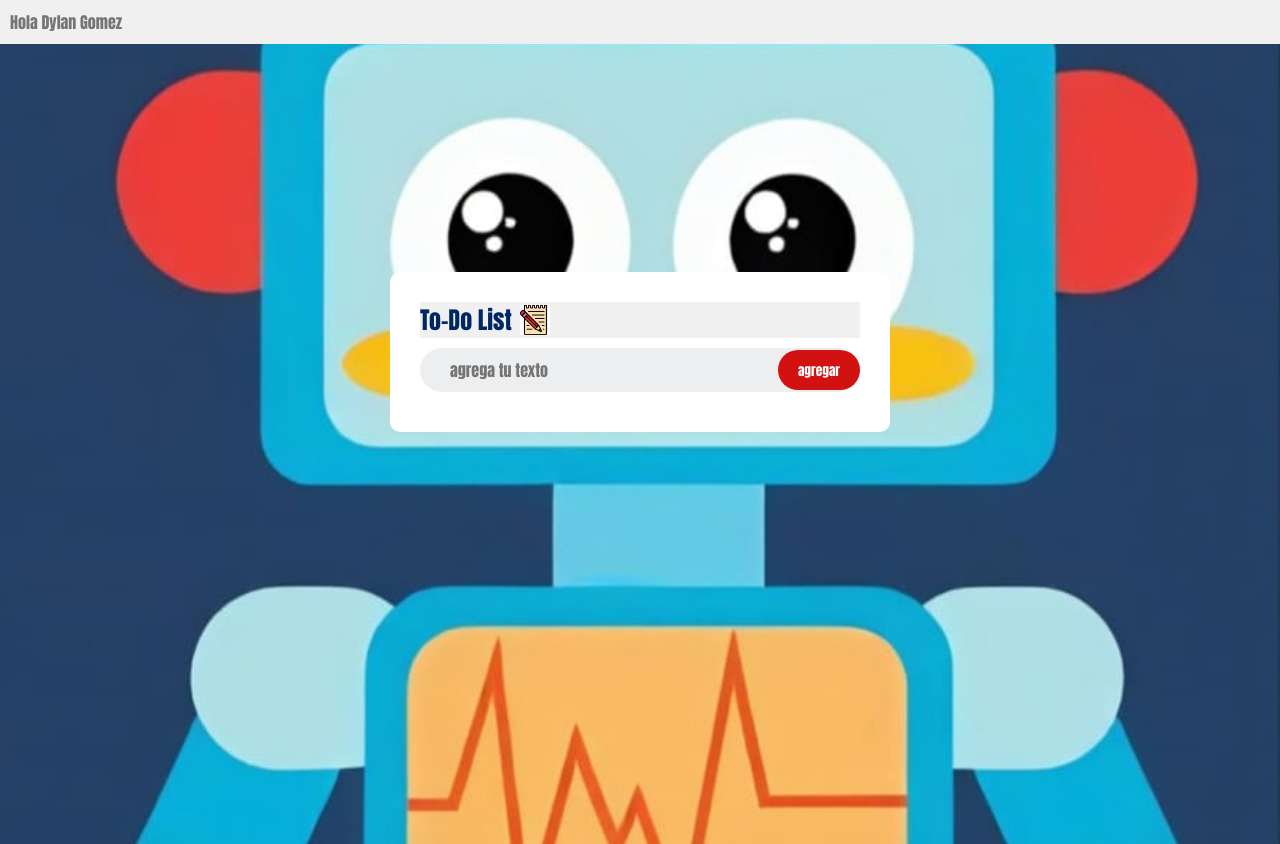
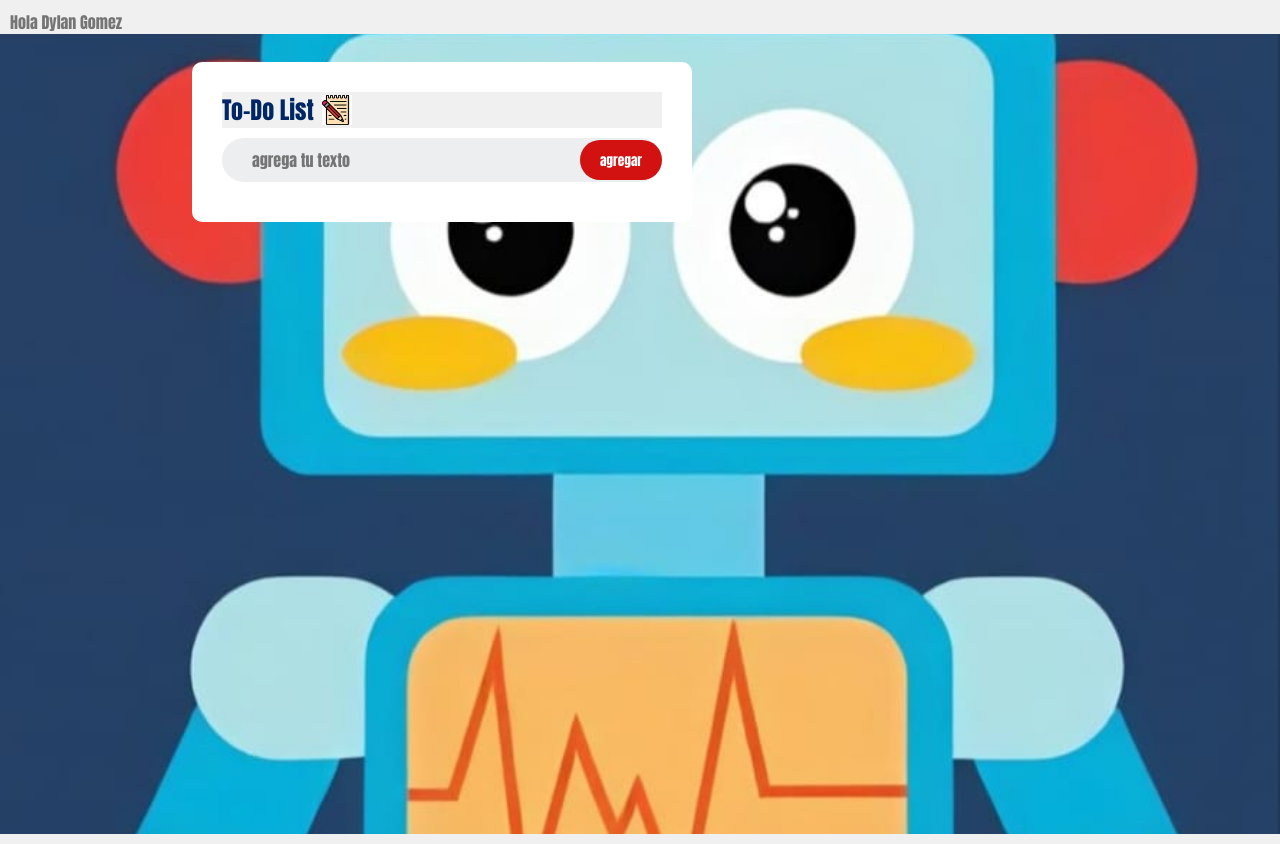
Before and after one commit to JalVargas/To-do-List, a plain HTML site: page index.html in a window 1280 px wide. Drawn offline with Linux system fonts and the light colour scheme.

Commit message:
to-do-list ok

```diff
--- a/styles.css
+++ b/styles.css
@@ -22,6 +22,8 @@
   width: 100%;
   max-width: 100%;
   height: auto;
+  position: relative;
+  top: -10px;
 }
 .todo-app {
   width: 100%;
@@ -30,6 +32,10 @@
   border-radius: 10px;
   background-color: #fff;
   padding: 30px;
+  position: relative;
+  top: -200px;
+  margin-left: 4rem;
+  background-position: center;
 }
 .todo-app h2 {
   /* para ajustar y dar estilo a la imagen*/
```
